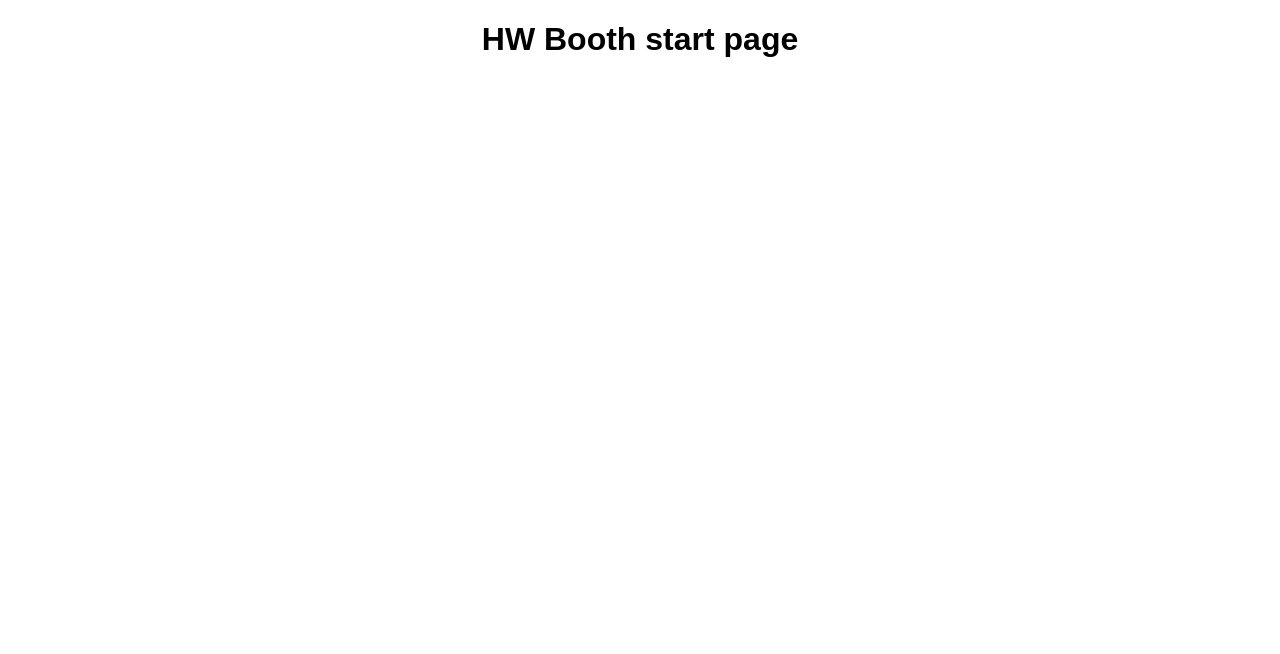
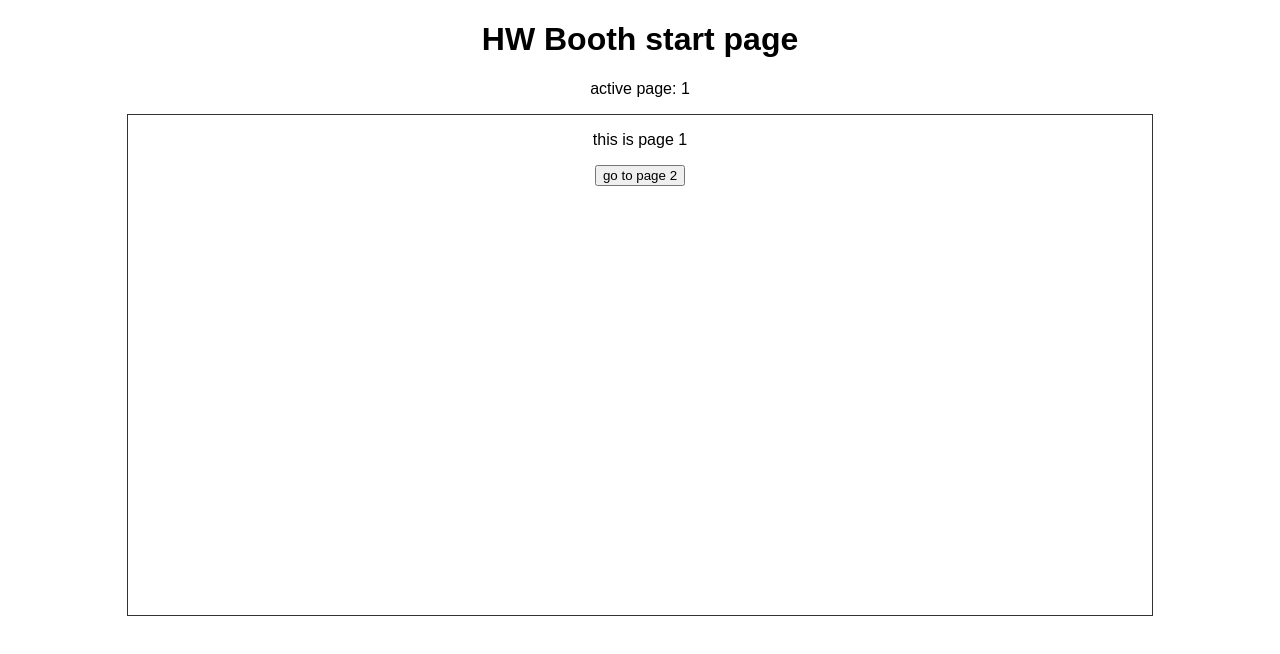
Before and after one commit to Wasiak/WH_booth, a React (Create React App) app in the folder react-redux-ver/: page / in a window 1280 px wide. Shown: the top 654 px of the page. Built offline with nearby package versions, Linux system fonts and the light colour scheme.

Commit message:
pages added, changing pages draft/ no redux

```diff
--- a/react-redux-ver/src/App.js
+++ b/react-redux-ver/src/App.js
@@ -1,11 +1,33 @@
 import React, { Component } from 'react';
 import './App.css';
+import Page1 from './Pages/Page1';
+import Page2 from './Pages/Page2';
 
 class App extends Component {
+  state = {
+    activePage: 1
+  }
+
+  nextPageHandler = (newActivePage) => {
+    // console.log('elo next page');
+    this.setState( { activePage: newActivePage } )
+  }
+
   render() {
+
+    let content;
+
+    if(this.state.activePage === 1) {
+      content = <Page1 click={this.nextPageHandler.bind(this, 2)} />
+    } else if (this.state.activePage === 2) {
+      content = <Page2 click={this.nextPageHandler.bind(this, 3)} />
+    }
+
     return (
       <div className="App">
         <h1>HW Booth start page</h1>
+        <p>active page: {this.state.activePage}</p>
+        {content}
       </div>
     );
   }
--- /dev/null
+++ b/react-redux-ver/src/Pages/Page1.js
@@ -0,0 +1,13 @@
+import React from 'react';
+import './Pages.css';
+
+const page1 = ( props ) => {
+    return (
+        <div className='Page'>
+            <p>this is page 1</p>
+            <button onClick={props.click}>go to page 2</button>
+        </div>
+    )
+}
+
+export default page1;
--- /dev/null
+++ b/react-redux-ver/src/Pages/Page2.js
@@ -0,0 +1,13 @@
+import React from 'react';
+import './Pages.css';
+
+const page2 = ( props ) => {
+    return (
+        <div className='Page'>
+            <p>this is page 2</p>
+            <button onClick={props.click}>go to page 3</button>
+        </div>
+    )
+}
+
+export default page2;
--- /dev/null
+++ b/react-redux-ver/src/Pages/Pages.css
@@ -0,0 +1,7 @@
+.Page {
+    display: block;
+    width: 80%;
+    min-height: 500px;
+    margin: auto;
+    border: solid 1px #333;
+}
```
